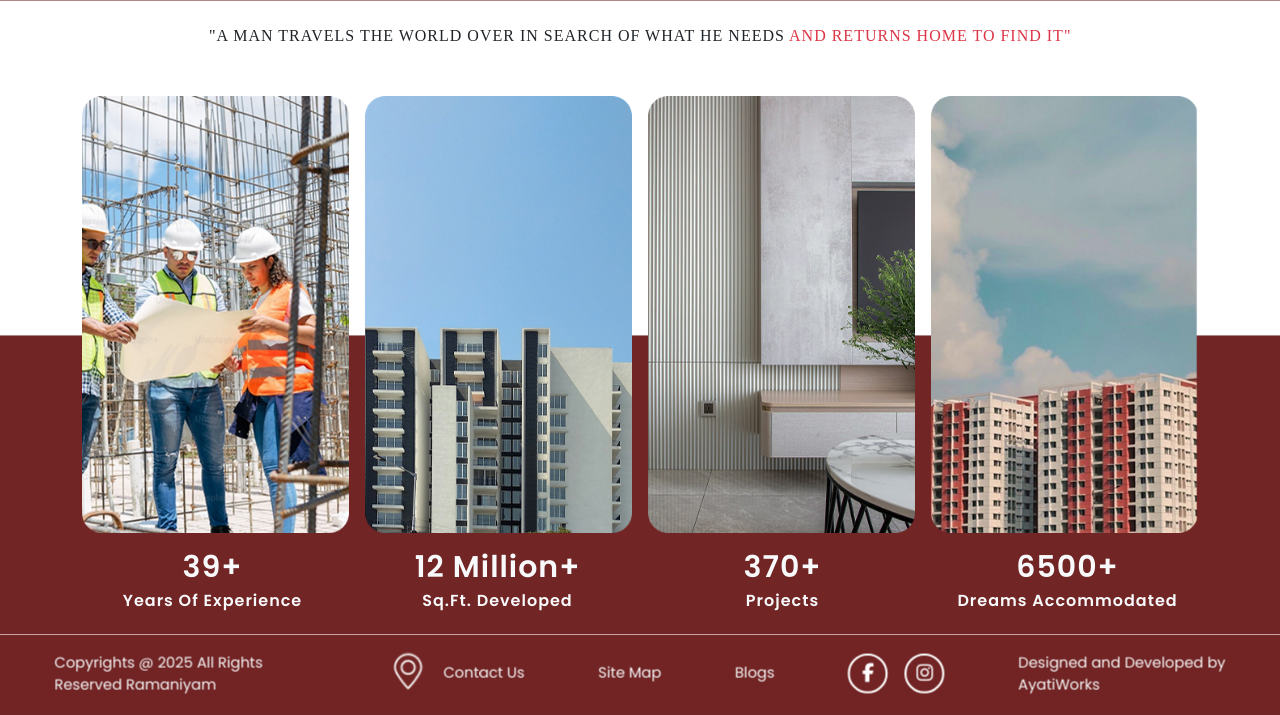
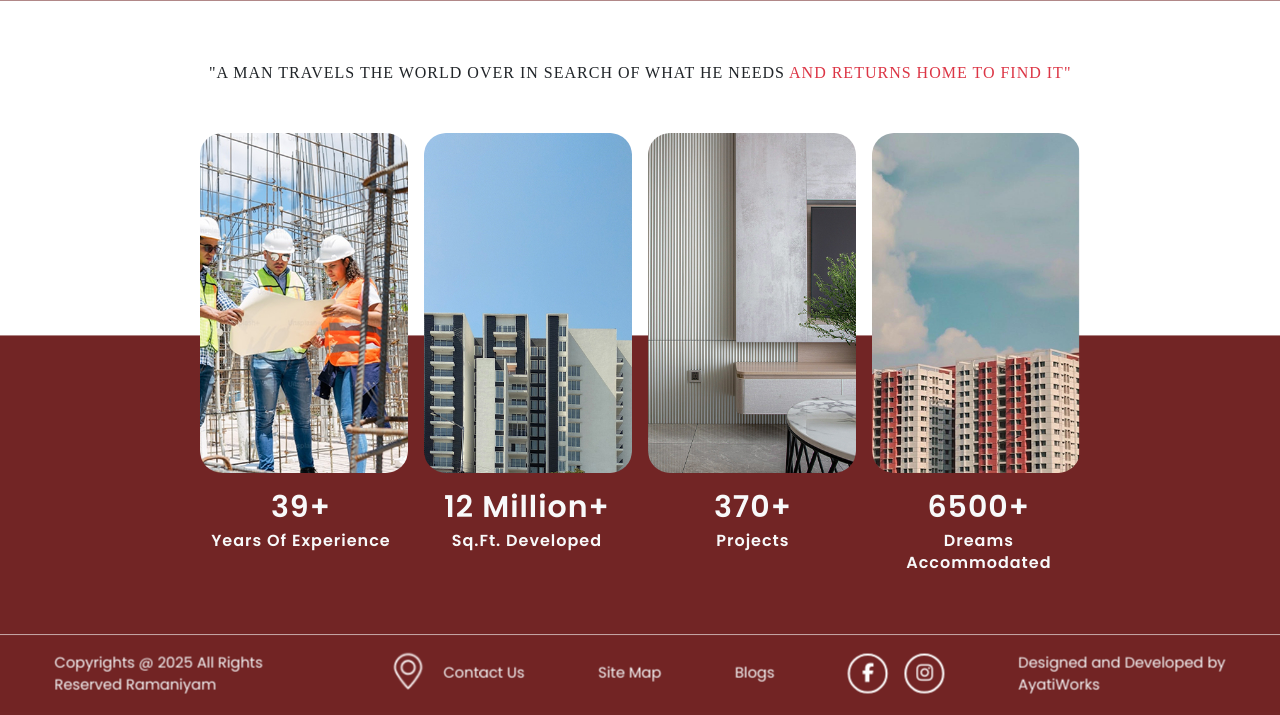
Before and after one commit to balaji1832/Ramaniyam-Website, a PHP site: page / in a window 1280 px wide. Shown: the part 85-800 px from the top of the page. Run offline with PHP 8.4, Linux system fonts and the light colour scheme; some web fonts are replaced.

Commit message:
03/12/2025

```diff
--- a/index.php
+++ b/index.php
@@ -1,3 +1,21 @@
+<?php
+// Base folder for images
+$imageBasePath = "Ramaniyamimages/";
+
+// List of image files (you can change these names later or load from DB)
+$imageFiles = [
+  "img-1.png",
+  "img-2.png",
+  "img-3.png",
+  "img-4.png",
+  "img=5.png",
+  "img-6.png",
+  "img-7.png",
+  "img-8.png",
+];
+?>
+
+
 <!DOCTYPE html>
 <html lang="en">
 <head>
@@ -105,21 +123,22 @@
       </p>
     </div>
     <center>
-      <div class="row g-3" style="max-width: 1  200px;">
+  <div class="row g-3" style="max-width: 1200px;">
+    <?php for ($i = 0; $i < 4; $i++): ?>
       <div class="col-6 col-md-6 col-lg-3 mt-2">
-        <img src="Ramaniyamimages/img-1.png" class="img-fluid" alt="...">
-      </div>
-      <div class="col-6 col-md-6 col-lg-3 mt-2">
-        <img src="Ramaniyamimages/img-2.png" class="img-fluid" alt="...">
-      </div>
-      <div class="col-6 col-md-6 col-lg-3 mt-2">
-        <img src="Ramaniyamimages/img-3.png" class="img-fluid" alt="...">
-      </div>
-      <div class="col-6 col-md-6 col-lg-3 mt-2">
-        <img src="Ramaniyamimages/img-4.png" class="img-fluid" alt="...">
+        <div class="initial-card">
+          <img
+            src="<?php echo $imageBasePath . $imageFiles[$i]; ?>"
+            class="initial-card-img"
+            alt="Ramaniyam Image <?php echo $i + 1; ?>"
+          >
         </div>
       </div>
+    <?php endfor; ?>
+  </div>
 </center>
+
+
 
 
 
@@ -158,38 +177,50 @@
     <div class="container pb-4">
 
       <!-- ✅ Desktop Collage -->
-      <div class="row img-row justify-content-center d-none d-lg-flex" id="image-collage" style="max-width: 1300px; position: relative; overflow: hidden;">
+      <div class="row img-row justify-content-center d-none d-lg-flex"
+     id="image-collage"
+     style="max-width: 1300px; position: relative; overflow: hidden;">
+
+  <?php for ($col = 0; $col < 4; $col++): ?>
     <div class="col-6 col-lg-3 collage-slot">
-          <img src="Ramaniyamimages/img-1.png" class="img-fluid collage-img" alt="">
-          <img src="Ramaniyamimages/img=5.png" class="img-fluid collage-img" alt="">
+      <!-- Top image for this column -->
+      <img
+        src="<?php echo $imageBasePath . $imageFiles[$col]; ?>"
+        class="img-fluid collage-img"
+        alt="Collage Image Top <?php echo $col + 1; ?>"
+      >
+      <!-- Bottom image for this column (offset by +4) -->
+      <img
+        src="<?php echo $imageBasePath . $imageFiles[$col + 4]; ?>"
+        class="img-fluid collage-img"
+        alt="Collage Image Bottom <?php echo $col + 5; ?>"
+      >
     </div>
-        <div class="col-6 col-lg-3 collage-slot">
-          <img src="Ramaniyamimages/img-2.png" class="img-fluid collage-img" alt="">
-          <img src="Ramaniyamimages/img-6.png" class="img-fluid collage-img" alt="">
+  <?php endfor; ?>
+
 </div>
-        <div class="col-6 col-lg-3 collage-slot">
-          <img src="Ramaniyamimages/img-3.png" class="img-fluid collage-img" alt="">
-          <img src="Ramaniyamimages/img-7.png" class="img-fluid collage-img" alt="">
+
+
+      <!-- ✅ Mobile Carousel -->
+      <div id="imageCarousel"
+     class="carousel slide vertical-carousel d-block d-lg-none"
+     data-bs-ride="carousel"
+     data-bs-interval="2000">
+
+  <div class="carousel-inner">
+    <?php foreach ($imageFiles as $index => $file): ?>
+      <div class="carousel-item <?php echo $index === 0 ? 'active' : ''; ?>">
+        <img
+          src="<?php echo $imageBasePath . $file; ?>"
+          class="d-block img-fluid mx-auto carousel-sm-img"
+          alt="Carousel Image <?php echo $index + 1; ?>"
+        >
       </div>
-        <div class="col-6 col-lg-3 collage-slot">
-          <img src="Ramaniyamimages/img-4.png" class="img-fluid collage-img" alt="">
-          <img src="Ramaniyamimages/img-8.png" class="img-fluid collage-img" alt="">
+    <?php endforeach; ?>
   </div>
 </div>
 
-      <!-- ✅ Mobile Carousel -->
-      <div id="imageCarousel" class="carousel slide vertical-carousel d-block d-lg-none" data-bs-ride="carousel" data-bs-interval="2000">
-        <div class="carousel-inner">
-          <div class="carousel-item active"><img src="Ramaniyamimages/img-1.png" class="d-block img-fluid mx-auto carousel-sm-img" alt=""></div>
-          <div class="carousel-item"><img src="Ramaniyamimages/img-2.png" class="d-block img-fluid mx-auto carousel-sm-img" alt=""></div>
-          <div class="carousel-item"><img src="Ramaniyamimages/img-3.png" class="d-block img-fluid mx-auto carousel-sm-img" alt=""></div>
-          <div class="carousel-item"><img src="Ramaniyamimages/img-4.png" class="d-block img-fluid mx-auto carousel-sm-img" alt=""></div>
-          <div class="carousel-item"><img src="Ramaniyamimages/img-5.png" class="d-block img-fluid mx-auto carousel-sm-img" alt=""></div>
-          <div class="carousel-item"><img src="Ramaniyamimages/img-6.png" class="d-block img-fluid mx-auto carousel-sm-img" alt=""></div>
-          <div class="carousel-item"><img src="Ramaniyamimages/img-7.png" class="d-block img-fluid mx-auto carousel-sm-img" alt=""></div>
-          <div class="carousel-item"><img src="Ramaniyamimages/img-8.png" class="d-block img-fluid mx-auto carousel-sm-img" alt=""></div>
-        </div>
-      </div>
+
 
       <!-- ✅ Website Title -->
       <div class="Website-name d-md-block d-lg-block website-title mt-4" style="line-height: 6px;">
--- a/style.css
+++ b/style.css
@@ -577,6 +577,7 @@ footer {
   opacity: 0;
   transition: opacity 1s ease-in-out;
   z-index: 0;
+  border-radius: 20px ;
 }
 
 /* Active image */
@@ -634,11 +635,25 @@ footer {
     }
 }
 
+/* MOBILE CAROUSEL – SAME WIDTH & HEIGHT */
+@media (max-width: 991.98px) {
 
- .carousel-sm-img {
-    max-width: 60%;   /* shrink size */
-    height: auto;     /* keep ratio */
+  /* (optional) give a little vertical breathing space */
+  #imageCarousel .carousel-item {
+    padding: 12px 0;
   }
+
+  /* This makes EVERY image the same size */
+  #imageCarousel .carousel-sm-img {
+    width: 230px;          /* fixed width */
+    height: 370px;         /* fixed height */
+    object-fit: cover;     /* fill the box, no distortion */
+    object-position: center; /* or center bottom if you want less sky */
+    display: block;
+    border-radius: 10px;
+  }
+}
+
 
 /* @media (max-width: 767px) {
     .Website-name {
@@ -682,3 +697,29 @@ footer {
   }
 
 } */
+
+/* =================================
+   INITIAL 4 IMAGES – MATCH COLLAGE
+   ================================= */
+.initial-card {
+  width: 100%;
+  height: 500px;         /* same as .collage-slot desktop */
+  border-radius: 22px;
+  overflow: hidden;
+  position: relative;
+}
+
+.initial-card-img {
+  width: 100%;
+  height: 100%;
+  object-fit: cover;     /* fill the card nicely */
+  display: block;
+  border-radius: 20px;
+}
+
+/* Match the smaller height used in collage at <=1300px */
+@media (max-width: 1300px) {
+  .initial-card {
+    height: 340px;
+  }
+}
```
Lines whose indentation alone changed are shown as unchanged.
